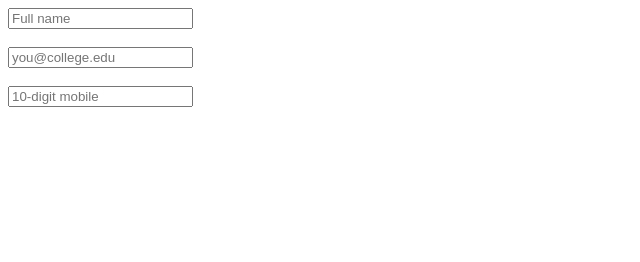
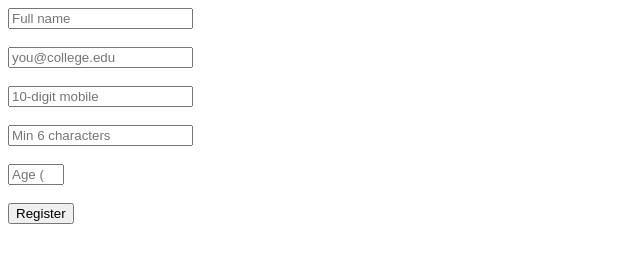
Before and after one commit to Student-NS/WDW_0575, a plain HTML site: page ASSIGNMENT-17/index.html in a window 1280 px wide. Shown: the whole page, without its empty margins (0-640 px from the left). Drawn offline with Linux system fonts and the light colour scheme.

Commit message:
completed form

```diff
--- a/ASSIGNMENT-17/index.html
+++ b/ASSIGNMENT-17/index.html
@@ -16,7 +16,13 @@
         <input type="tel" name="mobile" placeholder="10-digit mobile" pattern="[0-9]{10}" title="Enter exactly 10 digits" required>
         <br><br>
 
+        <input type="password" name="password" placeholder="Min 6 characters" minlength="6" required>
+        <br><br>
 
+        <input type="number" name="age" placeholder="Age (17-30)" min="17" max="30" required>
+        <br><br>
+
+        <button type="submit">Register</button>
     </form>
 
 </body>
```
